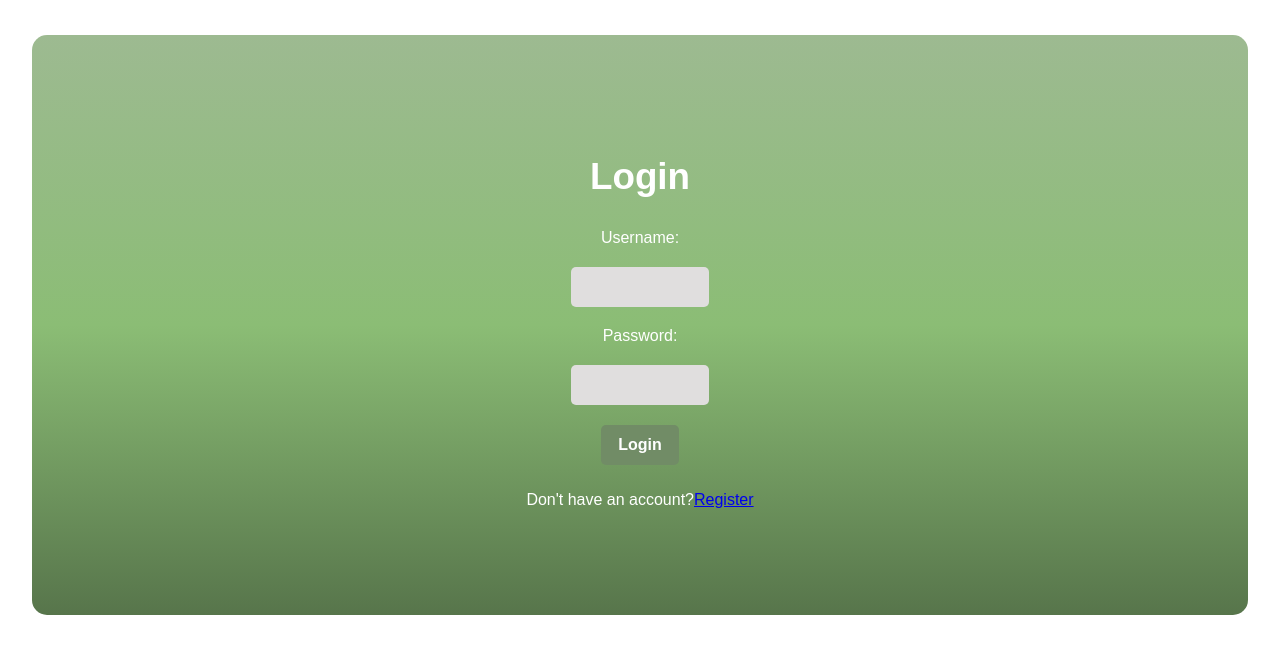
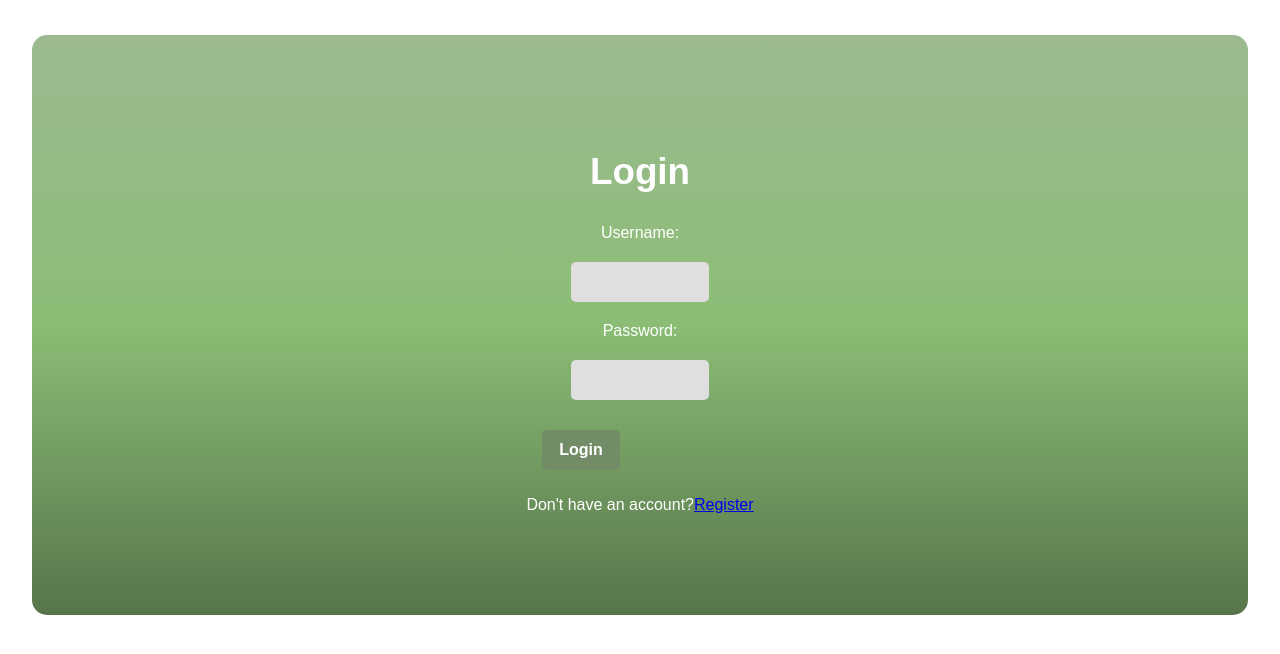
Before and after one commit to BeverlyUMN/HealthyBalance, a React (Create React App) app: page /login in a window 1280 px wide. Shown: the top 654 px of the page. Built offline with nearby package versions, Linux system fonts and the light colour scheme.

Commit message:
Update logres.css

```diff
--- a/src/styles/logres.css
+++ b/src/styles/logres.css
@@ -5,8 +5,8 @@
   font-family: "Jost", sans-serif;
   background: linear-gradient(to bottom, #9dba91, #8bbd75, #57754b);
   display: flex;
+  justify-content: center;
   align-items: center;
-  justify-content: center;
   flex-direction: column;
   border-radius: 15px;
   margin: 0 auto;
@@ -38,13 +38,10 @@
   width: 40%;
   height: 40px;
   margin: 10px auto;
-  justify-content: center;
-  display: block;
   color: white;
   background: #718c66;
   font-size: 1em;
   font-weight: bold;
-  margin-top: bold;
   outline: none;
   border: none;
   border-radius: 5px;
```
